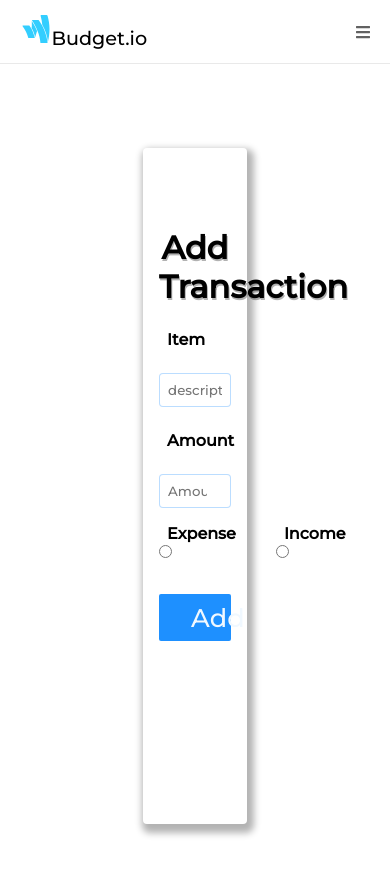
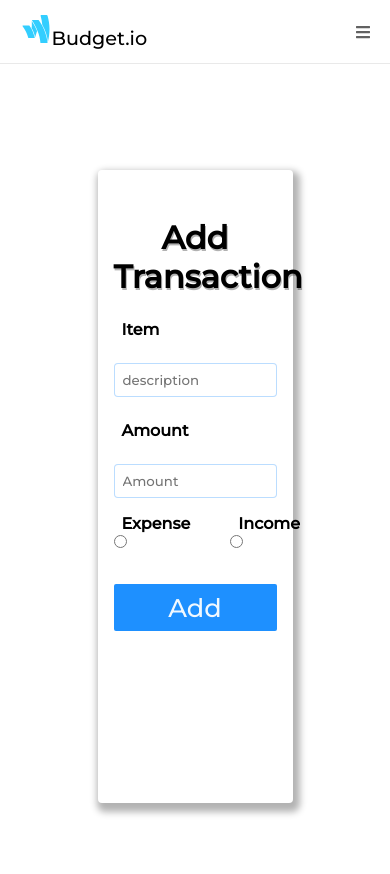
Before and after one commit to geezlothbrok/budget, a React (Create React App) app: page /add in a window 390 px wide. Shown: the top 874 px of the page. Built offline with nearby package versions, Linux system fonts and the light colour scheme; no server answers.

Commit message:
responsive for medium screens

```diff
--- a/src/pages/AddNew.css
+++ b/src/pages/AddNew.css
@@ -1,10 +1,8 @@
 .main-container {
-    /* background: red; */
     width: 100vw;
     height: 100vh;
     display: grid;
     place-items: center;
-
 }
 
 .expense-form {
@@ -17,6 +15,7 @@
    border-radius: 4px;
    border: transparent;
    padding: 5rem 1rem 0 1rem;
+
 }
 
 .expense-form .title {
@@ -100,3 +99,28 @@ input::placeholder {
     background: rgb(3, 122, 240);
     cursor: pointer;
 }
+
+
+
+/* MEDIA QUERY FOR MOBILE RESPONSIVE */
+@media screen and ( max-width: 1024px ) {
+    .main-container {
+
+        display: grid;
+        place-items: center;
+    }
+
+    .expense-form {
+        display: flex;
+        flex-direction: column;
+        gap: 1rem;
+       height: 75vh;
+       width: 50vw;
+       box-shadow: 3px 5px 7px 4px rgba(0, 0, 0, 0.3);
+       border-radius: 4px;
+       border: transparent;
+       padding: 3rem 1rem 0 1rem;
+
+    }
+
+}
```
